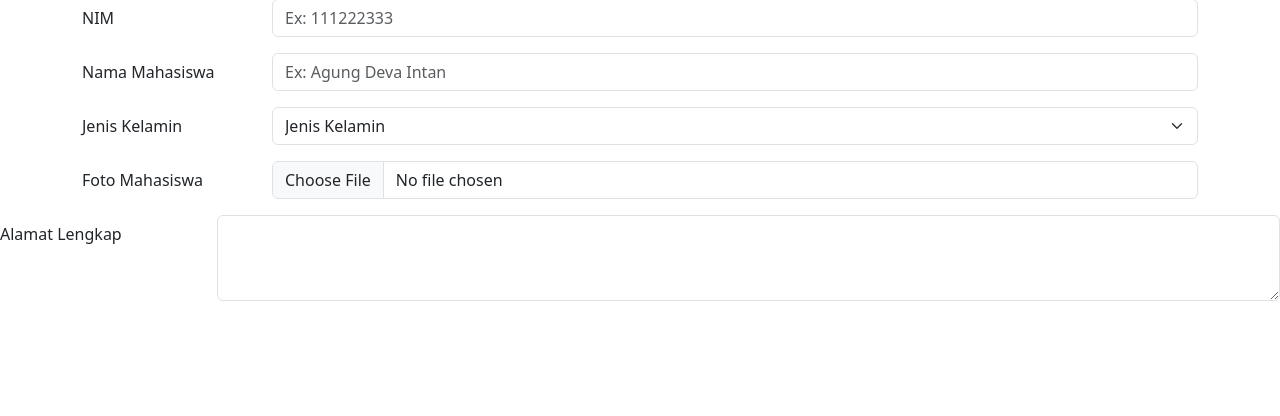
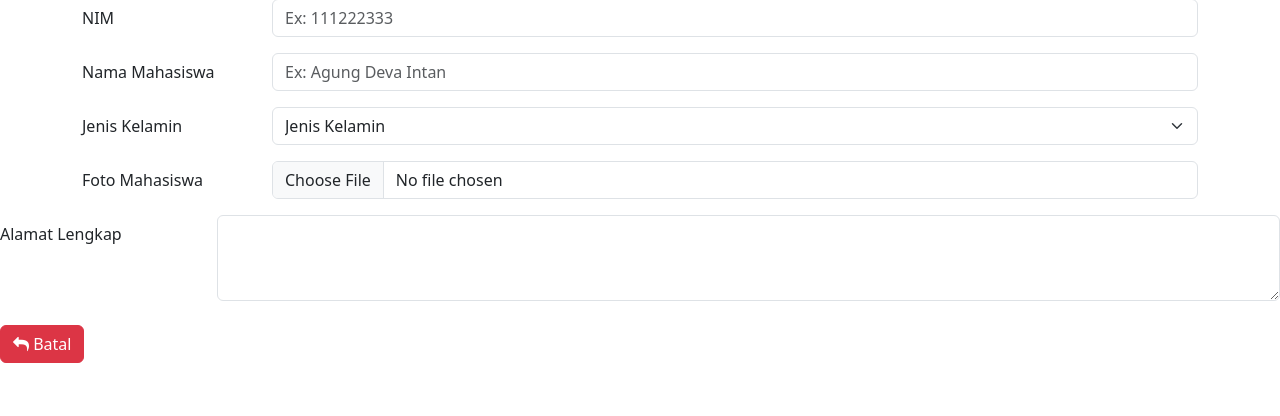
Before and after one commit to intanpradnya/240030315-CRUD, a PHP site: page /kelola.php in a window 1280 px wide. Shown: the part 81-497 px from the top of the page. Run offline with PHP 8.4, Linux system fonts and the light colour scheme.

Commit message:
Menambahkan tambah dan batal

```diff
--- a/kelola.php
+++ b/kelola.php
@@ -62,7 +62,28 @@
 			   <textarea class="form-control" id="alamat" name="alamat" rows="3"></textarea>
 			  </div>
 		</div>
-
+        <div class="mb-3 row mt-4">
+			<div class="col">
+				<?php
+					if(isset($_GET['ubah'])){
+				?>
+					<button type="submit" name="aksi" value="edit" class="btn btn-primary">
+						<i class="fa fa-floppy-o" aria-hidden="true"></i>
+                Tambahkan
+			</button>
+			<?php
+				}
+                ?>
+			<a href="index.php" type="button" class="btn btn-danger">
+				<i class="fa fa-reply" aria-hidden="true"></i>
+				Batal
+			</a>
+			</div>
+		</div>
+		</form>
+		</div>
+</body>
+</html>
 
 
 
```
